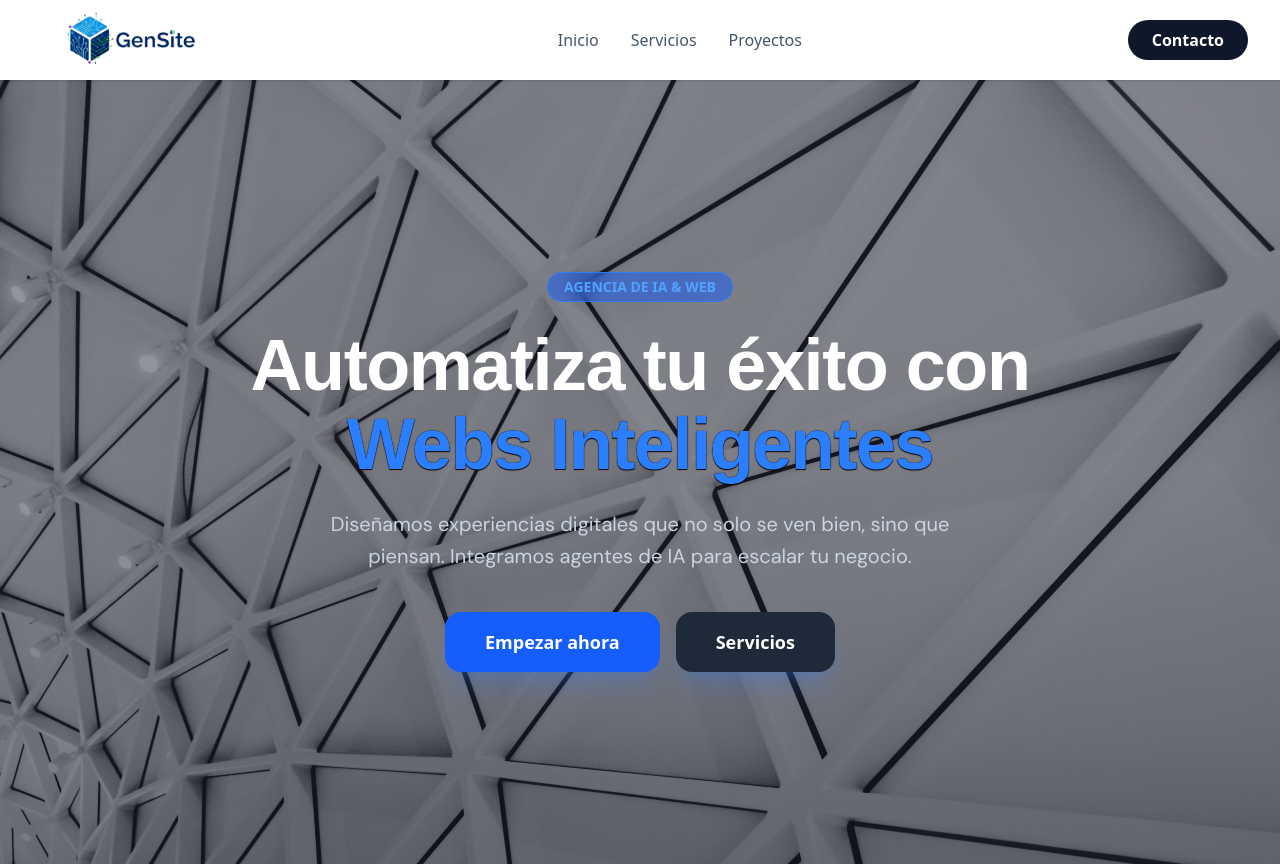
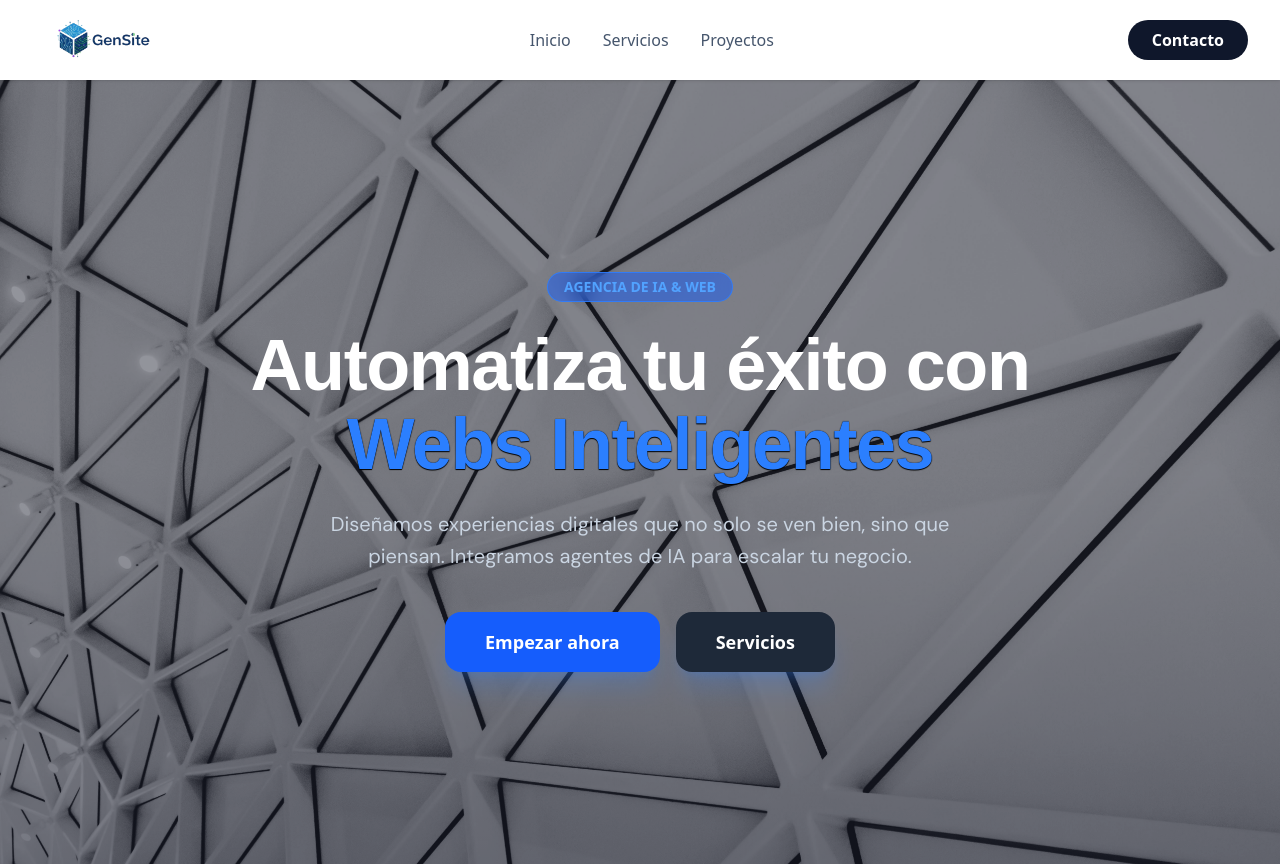
Before and after one commit to Renmena6/gensite-web, a React (Vite) app: page / in a window 1280 px wide. Shown: the top 866 px of the page. Built offline with nearby package versions, Linux system fonts and the light colour scheme.

Commit message:
fix logo

```diff
--- a/src/components/Navbar.jsx
+++ b/src/components/Navbar.jsx
@@ -1,31 +1,32 @@
 import React from 'react';
-
 
 const Navbar = () => {
   return (
-    <nav className="flex justify-between items-center px-8 bg-white shadow-sm sticky top-0 z-50 h-20"> {/* Altura del nav fija */}
+    <nav className="flex justify-between items-center px-8 bg-white shadow-sm sticky top-0 z-50 h-20">
 
       {/* Contenedor del Logo */}
-      <div className="flex items-center h-full"> {/* El contenedor mide lo mismo que el nav */}
-        <a href="#inicio" className="flex items-center gap-2 group">
+      <div className="flex items-center h-full">
+        <a href="#inicio" className="flex items-center group">
           <div className="relative">
+            {/* CORRECCIÓN: Quitamos "public" de la ruta y ajustamos el h- (altura) */}
             <img
-              src="public/img/logo1-removebg-preview.png"
+              src="/img/logo1-removebg-preview.png"
               alt="Gensite Logo"
-              className="h-50 w-auto object-contain mix-blend-multiply contrast-125 transform transition group-hover:scale-105"
-
+              className="h-36 w-auto object-contain transform transition group-hover:scale-105"
+              /* h-16 (64px) queda perfecto dentro de un nav de h-20 (80px) */
             />
           </div>
         </a>
       </div>
 
-      {/* Menú: Se mantiene centrado gracias al h-20 del nav */}
+      {/* Menú */}
       <ul className="hidden md:flex gap-8 text-slate-600 font-medium">
         <li><a href="#inicio" className="hover:text-blue-600 transition">Inicio</a></li>
         <li><a href="#servicios" className="hover:text-blue-600 transition">Servicios</a></li>
         <li><a href="#proyectos" className="hover:text-blue-600 transition">Proyectos</a></li>
       </ul>
 
+      {/* Botón */}
       <a href="#contacto" className="bg-slate-900 text-white px-6 py-2 rounded-full font-bold hover:bg-blue-600 transition duration-300">
         Contacto
       </a>
```
